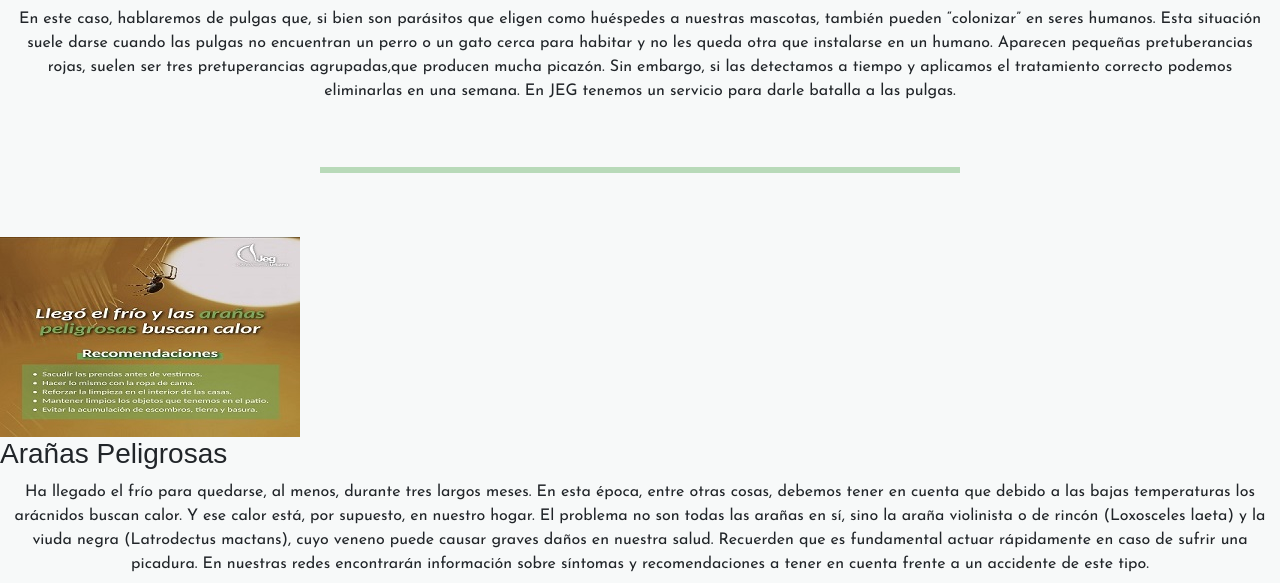
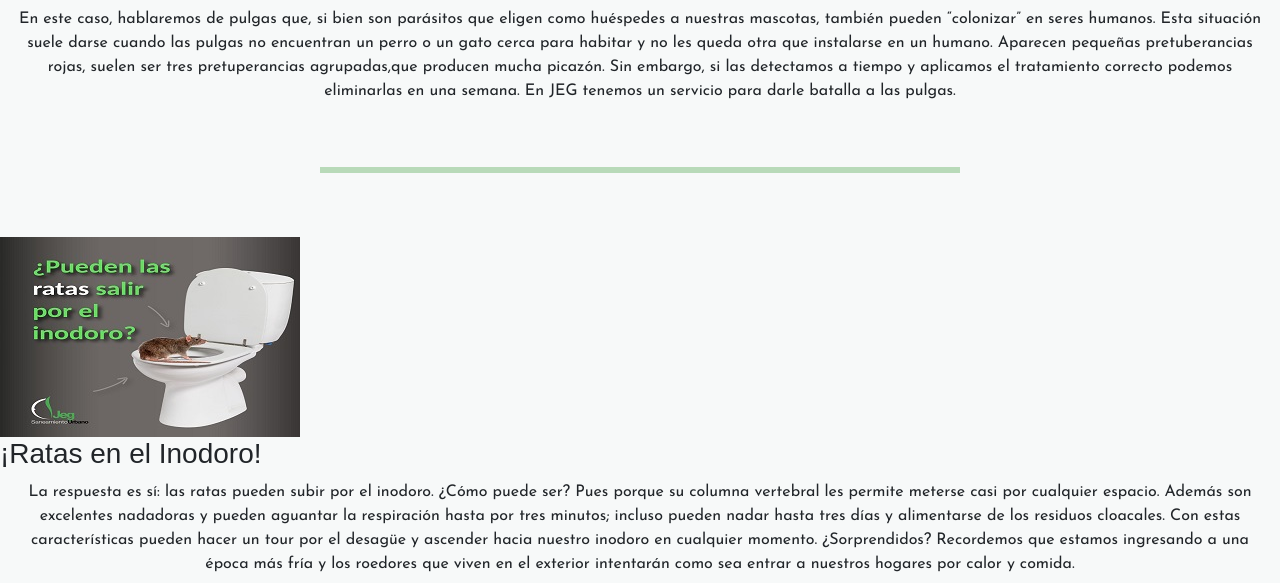
Before and after one commit to FoxWebDesign/JEG-SANEAMIENTOS, a plain HTML site: page index.html in a window 1280 px wide. Shown: the part 3922-4505 px from the top of the page. Drawn offline with nearby package versions, Linux system fonts and the light colour scheme.

Commit message:
Add files via upload

```diff
--- a/index.html
+++ b/index.html
@@ -196,22 +196,24 @@
         </div>
         <hr>
         <div>
-            <img src="./css/imagenes/199359037_1910837652418246_974911601100784413_n.jpg" alt="">
-            <h3 class=" ">Arañas Peligrosas</h3>
-            <p>Ha llegado el frío para quedarse, al menos, durante tres largos meses. En esta época, entre otras cosas, debemos tener en cuenta que debido a las bajas temperaturas los arácnidos buscan calor. Y ese calor está, por supuesto, en nuestro hogar.
-                El problema no son todas las arañas en sí, sino la araña violinista o de rincón (Loxosceles laeta) y la viuda negra (Latrodectus mactans), cuyo veneno puede causar graves daños en nuestra salud.
-                Recuerden que es fundamental actuar rápidamente en caso de sufrir una picadura. En nuestras redes encontrarán información sobre síntomas y recomendaciones a tener en cuenta frente a un accidente de este tipo.</p>
+            <img src="./css/imagenes/182905829_1884083388427006_6682622306998574899_n.jpg" alt="">
+            <h3 class=" ">¡Ratas en el Inodoro!</h3>
+            <p>La respuesta es sí: las ratas pueden subir por el inodoro.
+                ¿Cómo puede ser?
+                Pues porque su columna vertebral les permite meterse casi por cualquier espacio. Además son excelentes nadadoras y pueden aguantar la respiración hasta por tres minutos; incluso pueden nadar hasta tres días y alimentarse de los residuos cloacales. Con estas características pueden hacer un tour por el desagüe y ascender hacia nuestro inodoro en cualquier momento.
+                ¿Sorprendidos?
+                Recordemos que estamos ingresando a una época más fría y los roedores que viven en el exterior intentarán como sea entrar a nuestros hogares por calor y comida.</p>
         </div>
     </section>
 
     <footer id="Contacto">
         <h2 class="Contacto">Contacto</h2>
         <div class="links">
-            <a class="btn btn-dark btn-social mx-2" href="https://www.google.com/maps/place/Jeg+-+Saneamiento+Urbano/@-32.857756,-68.8256591,17z/data=!3m1!4b1!4m5!3m4!1s0x967e08c80e7004c3:0xcc786f076e586492!8m2!3d-32.8577605!4d-68.8234704" aria-label="location"><i class="fa-solid fa-location-dot"></i>
+            <a class="btn btn-dark btn-social mx-2" href="https://www.instagram.com/jegsaneamiento/" aria-label="location"><i class="fa-solid fa-location-dot"></i>
             <a class="btn btn-dark btn-social mx-2" href="https://www.instagram.com/jegsaneamiento/" aria-label="instagram"><i class="fab fa-instagram"></i></a>
             <a class="btn btn-dark btn-social mx-2" href="https://www.facebook.com/profile.php?id=100063598809358" aria-label="Facebook"><i class="fab fa-facebook-f"></i></a>
             <a class="btn btn-dark btn-social mx-2" data-statid="click_llamar" data-qname="Jeg" href="tel:2615276096"><i class="fa-solid fa-phone"></i>2615276096</a>
-            <a class="btn btn-dark btn-social mx-2" href="">ghorno@jegsaneamiento.com.ar</a>
+            <a class="btn btn-dark btn-social mx-2" href="https://mail.google.com/mail/u/0/#inbox">ghorno@jegsaneamiento.com.ar</a>
         </div>
 
 
```
